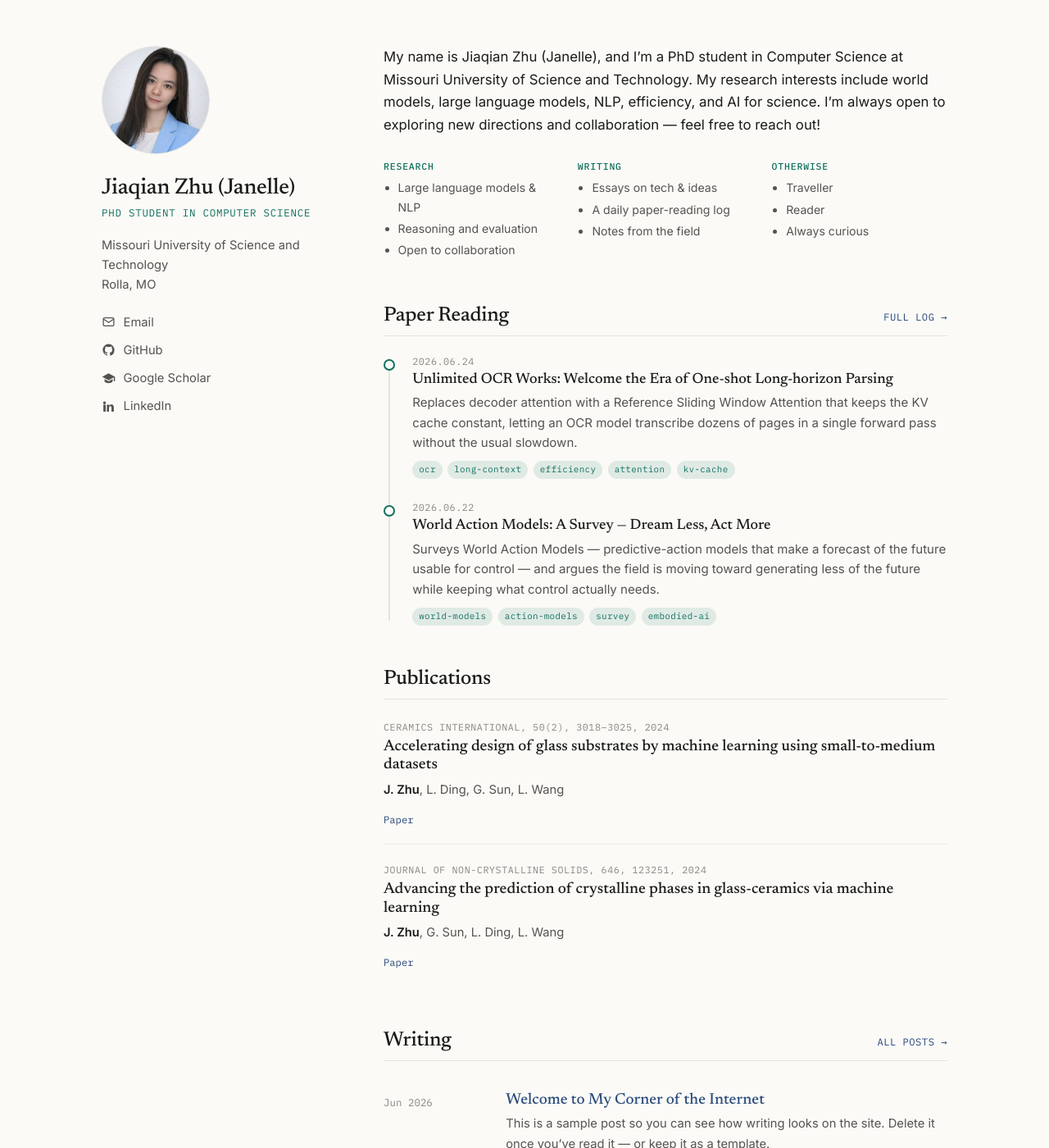
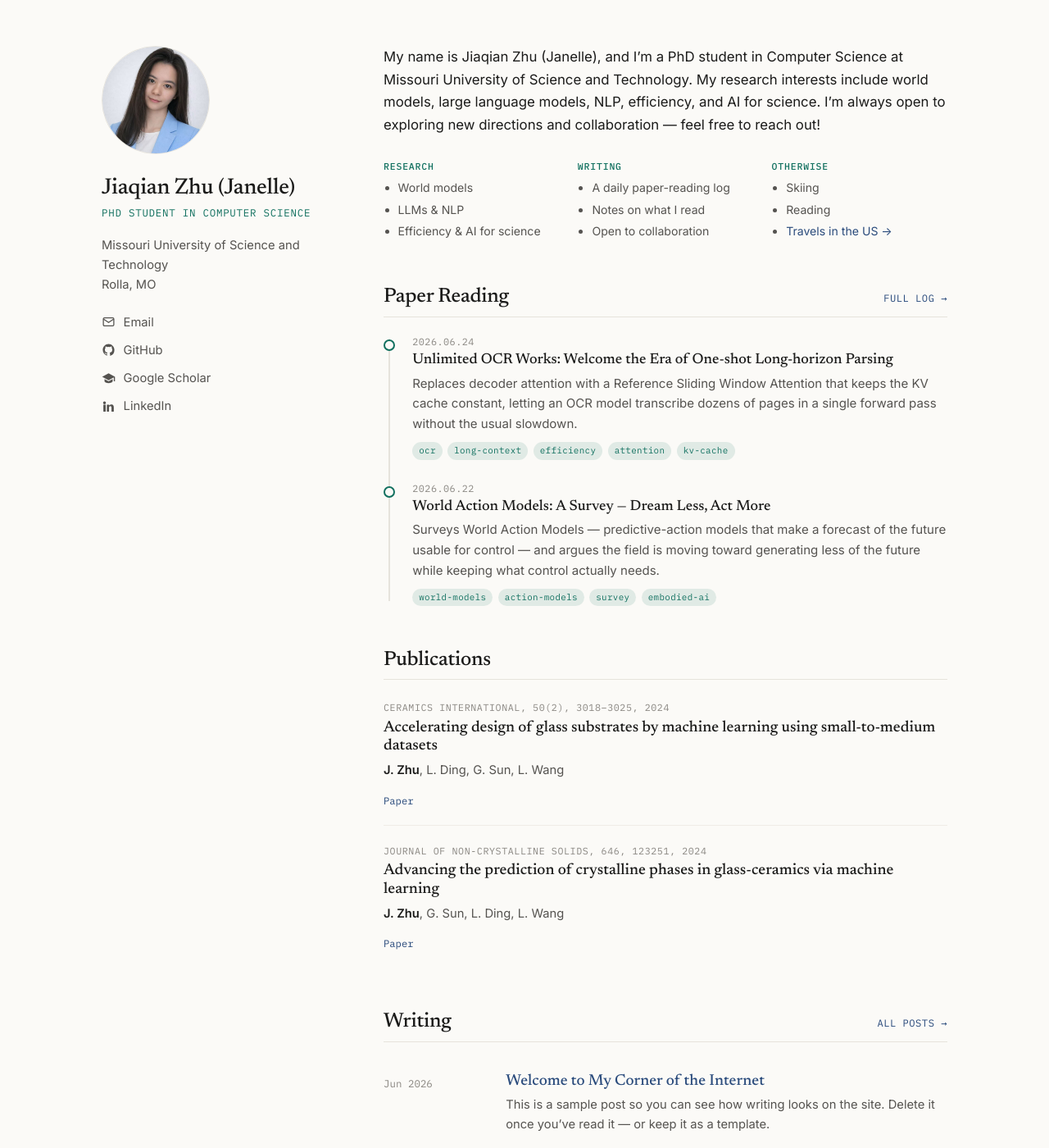
Before and after one commit to Jiaqian-Janelle/Jiaqian-Janelle.github.io, a Jekyll site: the page built from index.html, in a window 1280 px wide and 1400 px high. Shown: the whole window at 82% size. Built offline with Jekyll 4.4.1, drawn with Linux system fonts in a browser that asks for light colours; some of the changed text lies outside the part shown.

Commit message:
update homepage cards and awards section

```diff
--- a/index.html
+++ b/index.html
@@ -15,25 +15,25 @@
         <div class="facet">
           <h4>Research</h4>
           <ul>
-            <li>Large language models &amp; NLP</li>
-            <li>Reasoning and evaluation</li>
-            <li>Open to collaboration</li>
+            <li>World models</li>
+            <li>LLMs &amp; NLP</li>
+            <li>Efficiency &amp; AI for science</li>
           </ul>
         </div>
         <div class="facet">
           <h4>Writing</h4>
           <ul>
-            <li>Essays on tech &amp; ideas</li>
             <li>A daily paper-reading log</li>
-            <li>Notes from the field</li>
+            <li>Notes on what I read</li>
+            <li>Open to collaboration</li>
           </ul>
         </div>
         <div class="facet">
           <h4>Otherwise</h4>
           <ul>
-            <li>Traveller</li>
-            <li>Reader</li>
-            <li>Always curious</li>
+            <li>Skiing</li>
+            <li>Reading</li>
+            <li><a href="{{ '/travels/' | relative_url }}">Travels in the US →</a></li>
           </ul>
         </div>
       </div>
@@ -95,9 +95,9 @@
       </ul>
     </section>
 
-    <!-- EXPERIENCE -->
-    <section class="section" id="experience">
-      <div class="section-head"><h2>Experience</h2></div>
+    <!-- AWARDS & PROJECTS -->
+    <section class="section" id="awards">
+      <div class="section-head"><h2>Awards &amp; Projects</h2></div>
       <ul class="timeline">
         {% for e in site.data.experience %}
         <li>
```
Also changed, not shown: travels.html (added, +101 -0 lines).
